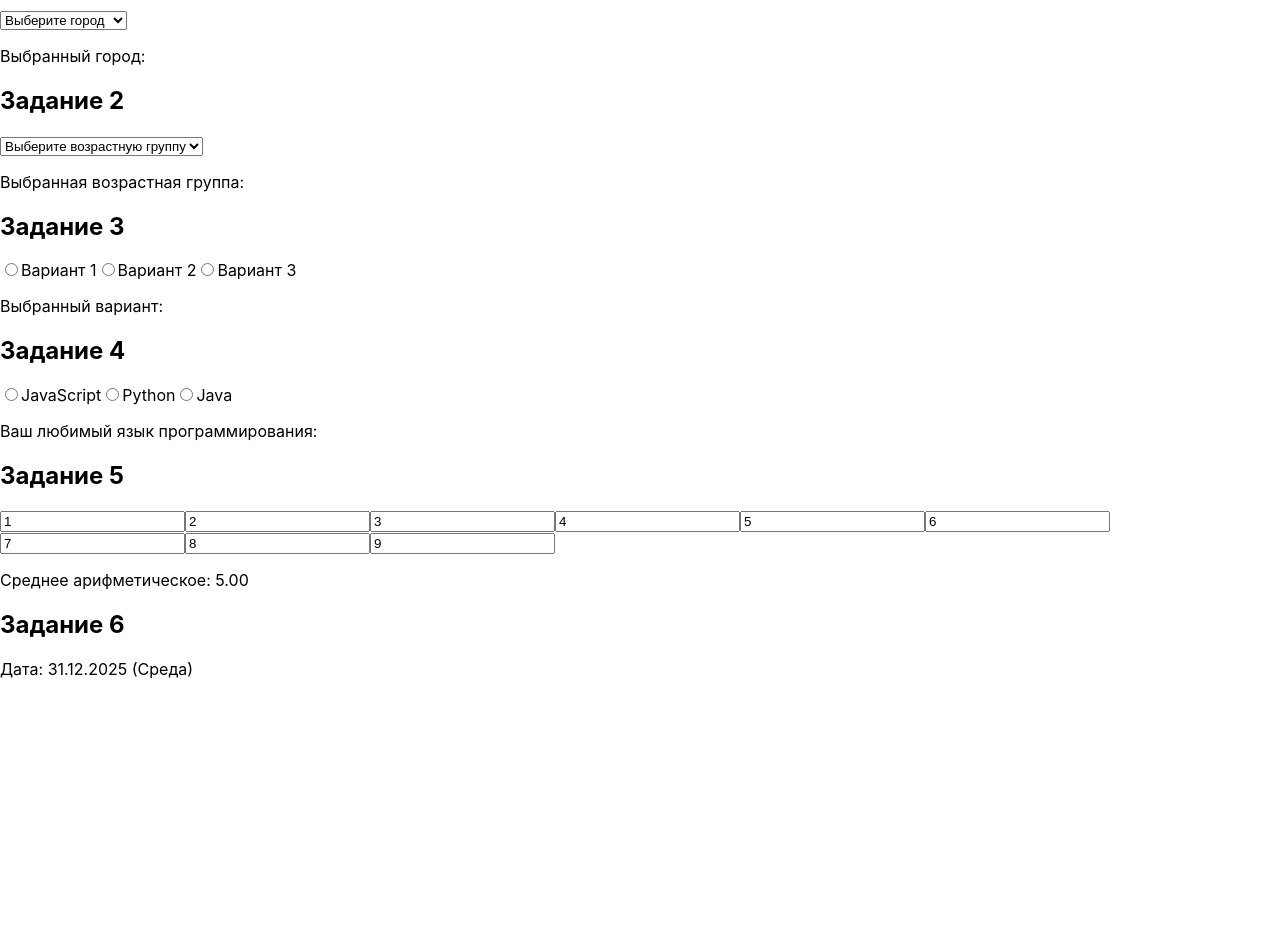
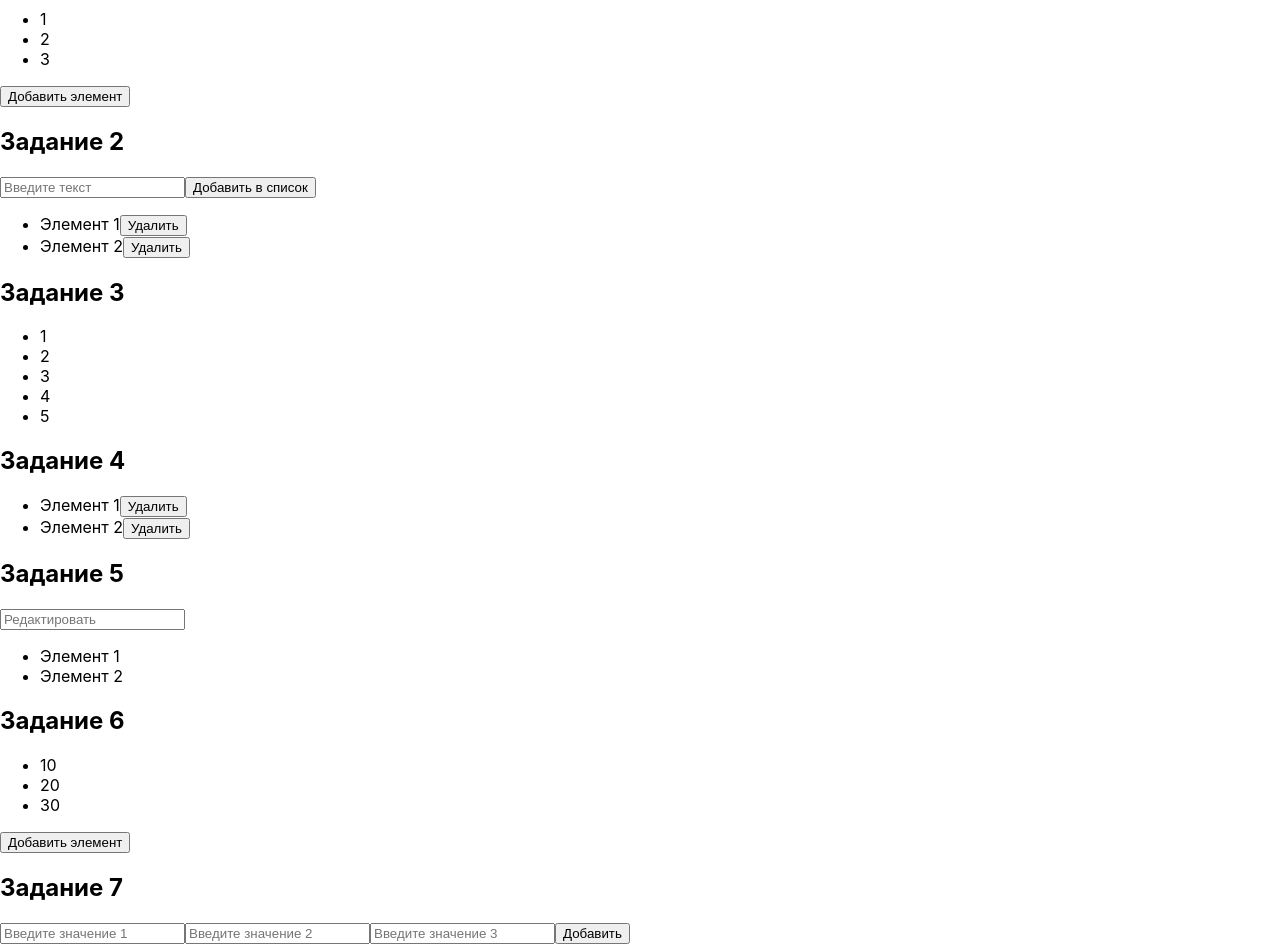
Before and after one commit to ShamarBey/React_tasks, a React (Create React App) app in the folder my-app/: page / in a window 1280 px wide. Shown: the part 60-1012 px from the top of the page. Before the commit the page ends 800 px from the top, so only its background shows below. Built offline with nearby package versions, Linux system fonts and the light colour scheme.

Commit message:
Задание 72-77

```diff
--- a/my-app/src/App.js
+++ b/my-app/src/App.js
@@ -1,120 +1,187 @@
 import React, { useState } from 'react';
 
 function App() {
-  // Задание 1: Выпадающий список городов
-  const cities = ['Москва', 'Санкт-Петербург', 'Новосибирск', 'Екатеринбург', 'Казань'];
-  const [selectedCity, setSelectedCity] = useState('');
+  // Задание 1: Добавление нового элемента в массив
+  const [items, setItems] = useState([1, 2, 3]);
 
-  // Задание 2: Возрастные группы
-  const ageGroups = ['0-12 лет', '13-17 лет', '18-25 лет', 'старше 25 лет'];
-  const [selectedAgeGroup, setSelectedAgeGroup] = useState('');
+  const addItem = () => {
+    setItems([...items, items.length + 1]);
+  };
 
-  // Задание 3: Радиокнопки для выбора значения
-  const [selectedRadio, setSelectedRadio] = useState('');
+  // Задание 2: Добавление текста из инпута в список
+  const [inputText, setInputText] = useState('');
+  const [listItems, setListItems] = useState(['Элемент 1', 'Элемент 2']);
 
-  // Задание 4: Любимый язык программирования
-  const programmingLanguages = ['JavaScript', 'Python', 'Java'];
-  const [favoriteLanguage, setFavoriteLanguage] = useState('');
+  const addListItem = () => {
+    if (inputText.trim()) {
+      setListItems([...listItems, inputText]);
+      setInputText('');
+    }
+  };
 
-  // Задание 5: Среднее арифметическое массива
-  const [numbers, setNumbers] = useState([1, 2, 3, 4, 5, 6, 7, 8, 9]);
-  const average = numbers.reduce((sum, num) => sum + num, 0) / numbers.length;
+  // Задание 3: Возведение числа в квадрат
+  const [numbers, setNumbers] = useState([1, 2, 3, 4, 5]);
 
-  // Задание 6: Объект с датой
-  const [date, setDate] = useState({
-    year: 2025,
-    month: 12,
-    day: 31,
-  });
+  const squareNumber = (index) => {
+    const newNumbers = [...numbers];
+    newNumbers[index] = newNumbers[index] ** 2;
+    setNumbers(newNumbers);
+  };
 
-  // Функция для получения дня недели
-  const getDayOfWeek = (year, month, day) => {
-    const days = ['Воскресенье', 'Понедельник', 'Вторник', 'Среда', 'Четверг', 'Пятница', 'Суббота'];
-    const date = new Date(year, month - 1, day);
-    return days[date.getDay()];
+  // Задание 4: Удаление элемента из списка
+  const removeItem = (index) => {
+    const newListItems = listItems.filter((_, i) => i !== index);
+    setListItems(newListItems);
+  };
+
+  // Задание 5: Перенос текста li в инпут
+  const [editInput, setEditInput] = useState('');
+
+  const editItem = (text) => {
+    setEditInput(text);
+  };
+
+  // Задание 6: Добавление нового элемента в массив
+  const [newItems, setNewItems] = useState([10, 20, 30]);
+
+  const addNewItem = () => {
+    setNewItems([...newItems, newItems.length * 10 + 10]);
+  };
+
+  // Задание 7: Три инпута и добавление новой li
+  const [input1, setInput1] = useState('');
+  const [input2, setInput2] = useState('');
+  const [input3, setInput3] = useState('');
+  const [multiInputList, setMultiInputList] = useState([]);
+
+  const addMultiInputItem = () => {
+    if (input1.trim() && input2.trim() && input3.trim()) {
+      setMultiInputList([...multiInputList, { input1, input2, input3 }]);
+      setInput1('');
+      setInput2('');
+      setInput3('');
+    }
+  };
+
+  // Задание 8: Удаление элемента из списка с тремя инпутами
+  const removeMultiInputItem = (index) => {
+    const newMultiInputList = multiInputList.filter((_, i) => i !== index);
+    setMultiInputList(newMultiInputList);
+  };
+
+  // Задание 9: Перенос данных объекта в инпуты
+  const editMultiInputItem = (item) => {
+    setInput1(item.input1);
+    setInput2(item.input2);
+    setInput3(item.input3);
+  };
+
+  // Задание 10: Показ полного описания продукта
+  const [products] = useState([
+    { id: 1, name: 'Продукт 1', description: 'Описание продукта 1' },
+    { id: 2, name: 'Продукт 2', description: 'Описание продукта 2' },
+    { id: 3, name: 'Продукт 3', description: 'Описание продукта 3' },
+  ]);
+  const [showDescription, setShowDescription] = useState(null);
+
+  const toggleDescription = (id) => {
+    setShowDescription(showDescription === id ? null : id);
   };
 
   return (
     <div>
-      {/* Задание 1: Выпадающий список городов */}
+      {/* Задание 1: Добавление нового элемента в массив */}
       <h2>Задание 1</h2>
-      <select value={selectedCity} onChange={(e) => setSelectedCity(e.target.value)}>
-        <option value="">Выберите город</option>
-        {cities.map((city, index) => (
-          <option key={index} value={city}>
-            {city}
-          </option>
+      <ul>
+        {items.map((item, index) => (
+          <li key={index}>{item}</li>
         ))}
-      </select>
-      <p>Выбранный город: {selectedCity}</p>
+      </ul>
+      <button onClick={addItem}>Добавить элемент</button>
 
-      {/* Задание 2: Возрастные группы */}
+      {/* Задание 2: Добавление текста из инпута в список */}
       <h2>Задание 2</h2>
-      <select value={selectedAgeGroup} onChange={(e) => setSelectedAgeGroup(e.target.value)}>
-        <option value="">Выберите возрастную группу</option>
-        {ageGroups.map((group, index) => (
-          <option key={index} value={group}>
-            {group}
-          </option>
+      <input value={inputText} onChange={(e) => setInputText(e.target.value)} placeholder="Введите текст" />
+      <button onClick={addListItem}>Добавить в список</button>
+      <ul>
+        {listItems.map((item, index) => (
+          <li key={index}>
+            {item}
+            <button onClick={() => removeItem(index)}>Удалить</button>
+          </li>
         ))}
-      </select>
-      <p>Выбранная возрастная группа: {selectedAgeGroup}</p>
+      </ul>
 
-      {/* Задание 3: Радиокнопки для выбора значения */}
+      {/* Задание 3: Возведение числа в квадрат */}
       <h2>Задание 3</h2>
-      <label>
-        <input type="radio" name="radio" value="Вариант 1" onChange={(e) => setSelectedRadio(e.target.value)} />
-        Вариант 1
-      </label>
-      <label>
-        <input type="radio" name="radio" value="Вариант 2" onChange={(e) => setSelectedRadio(e.target.value)} />
-        Вариант 2
-      </label>
-      <label>
-        <input type="radio" name="radio" value="Вариант 3" onChange={(e) => setSelectedRadio(e.target.value)} />
-        Вариант 3
-      </label>
-      <p>Выбранный вариант: {selectedRadio}</p>
+      <ul>
+        {numbers.map((number, index) => (
+          <li key={index} onClick={() => squareNumber(index)}>
+            {number}
+          </li>
+        ))}
+      </ul>
 
-      {/* Задание 4: Любимый язык программирования */}
+      {/* Задание 4: Удаление элемента из списка */}
       <h2>Задание 4</h2>
-      {programmingLanguages.map((language) => (
-        <label key={language}>
-          <input
-            type="radio"
-            name="language"
-            value={language}
-            onChange={(e) => setFavoriteLanguage(e.target.value)}
-          />
-          {language}
-        </label>
+      <ul>
+        {listItems.map((item, index) => (
+          <li key={index}>
+            {item}
+            <button onClick={() => removeItem(index)}>Удалить</button>
+          </li>
+        ))}
+      </ul>
+
+      {/* Задание 5: Перенос текста li в инпут */}
+      <h2>Задание 5</h2>
+      <input value={editInput} onChange={(e) => setEditInput(e.target.value)} placeholder="Редактировать" />
+      <ul>
+        {listItems.map((item, index) => (
+          <li key={index} onClick={() => editItem(item)}>
+            {item}
+          </li>
+        ))}
+      </ul>
+
+      {/* Задание 6: Добавление нового элемента в массив */}
+      <h2>Задание 6</h2>
+      <ul>
+        {newItems.map((item, index) => (
+          <li key={index}>{item}</li>
+        ))}
+      </ul>
+      <button onClick={addNewItem}>Добавить элемент</button>
+
+      {/* Задание 7: Три инпута и добавление новой li */}
+      <h2>Задание 7</h2>
+      <input value={input1} onChange={(e) => setInput1(e.target.value)} placeholder="Введите значение 1" />
+      <input value={input2} onChange={(e) => setInput2(e.target.value)} placeholder="Введите значение 2" />
+      <input value={input3} onChange={(e) => setInput3(e.target.value)} placeholder="Введите значение 3" />
+      <button onClick={addMultiInputItem}>Добавить</button>
+      <ul>
+        {multiInputList.map((item, index) => (
+          <li key={index}>
+            {item.input1}, {item.input2}, {item.input3}
+            <button onClick={() => removeMultiInputItem(index)}>Удалить</button>
+            <button onClick={() => editMultiInputItem(item)}>Редактировать</button>
+          </li>
+        ))}
+      </ul>
+
+      {/* Задание 10: Показ полного описания продукта */}
+      <h2>Задание 10</h2>
+      {products.map((product) => (
+        <div key={product.id}>
+          <p>
+            {product.name}
+            <button onClick={() => toggleDescription(product.id)}>
+              {showDescription === product.id ? 'Скрыть описание' : 'Показать описание'}
+            </button>
+          </p>
+          {showDescription === product.id && <p>{product.description}</p>}
+        </div>
       ))}
-      <p>
-        Ваш любимый язык программирования: {favoriteLanguage}
-        {favoriteLanguage === 'JavaScript' && ' — Отличный выбор!'}
-      </p>
-
-      {/* Задание 5: Среднее арифметическое массива */}
-      <h2>Задание 5</h2>
-      {numbers.map((num, index) => (
-        <input
-          key={index}
-          type="number"
-          value={num}
-          onChange={(e) => {
-            const newNumbers = [...numbers];
-            newNumbers[index] = parseInt(e.target.value, 10) || 0;
-            setNumbers(newNumbers);
-          }}
-        />
-      ))}
-      <p>Среднее арифметическое: {average.toFixed(2)}</p>
-
-      {/* Задание 6: Объект с датой */}
-      <h2>Задание 6</h2>
-      <p>
-        Дата: {date.day}.{date.month}.{date.year} ({getDayOfWeek(date.year, date.month, date.day)})
-      </p>
     </div>
   );
 }
```
